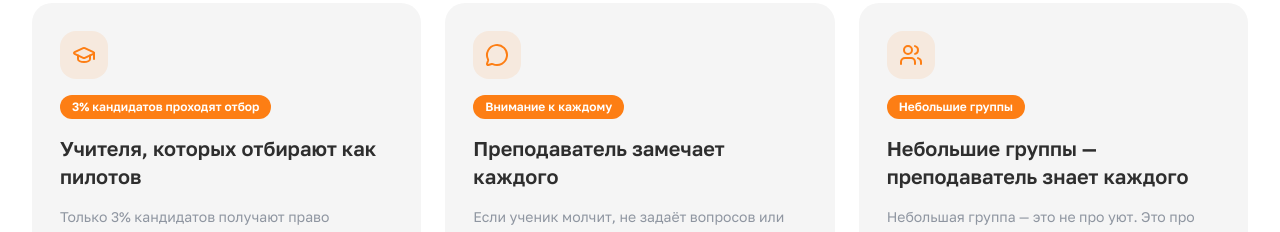
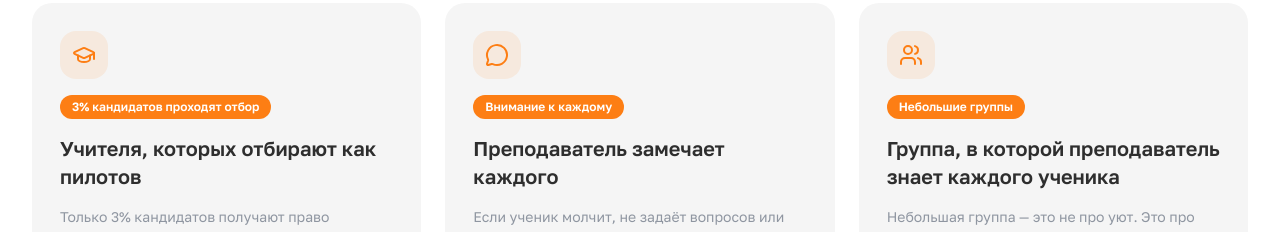
Before and after one commit to kirtarget/maximumtest_land_proto, a Next.js app: page / in a window 1280 px wide. Shown: the part 1960-2192 px from the top of the page. Built offline with nearby package versions, Linux system fonts and the light colour scheme; no server answers.

Commit message:
Добавил одну фразу

```diff
--- a/components/sections/Mechanism.tsx
+++ b/components/sections/Mechanism.tsx
@@ -17,7 +17,7 @@ const pillars = [
   },
   {
     icon: Users,
-    title: 'Небольшие группы — преподаватель знает каждого',
+    title: 'Группа, в которой преподаватель знает каждого ученика',
     body: 'Небольшая группа — это не про уют. Это про результат. Преподаватель видит, где у вашего ребёнка пробел, где нужно притормозить, а где уже можно двигаться быстрее. Прогресс заметен с первого месяца.',
     badge: 'Небольшие группы',
   },
```
Also changed, not shown: .claude/settings.local.json.
